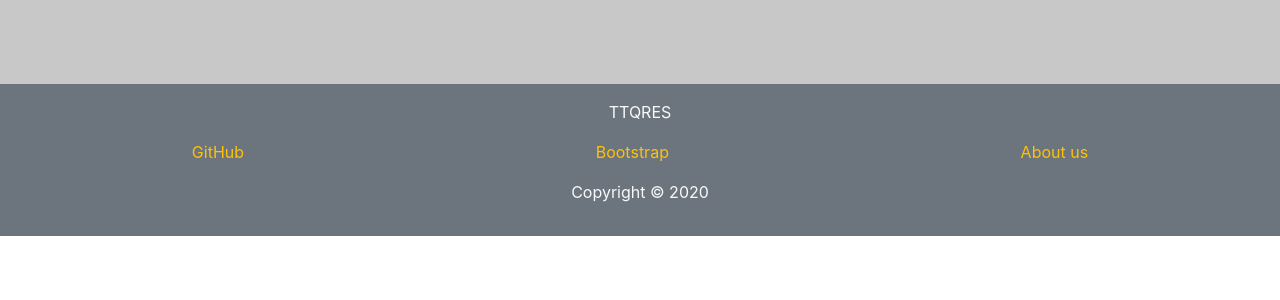
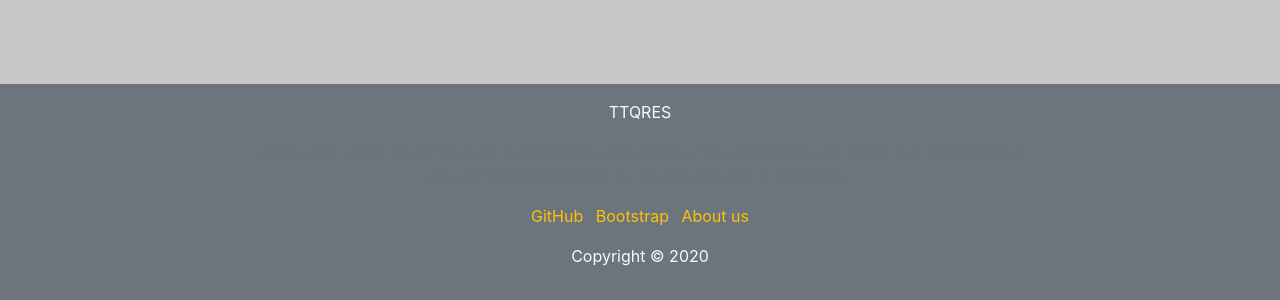
Before and after one commit to motifoye/motifoye.github.io, a plain HTML site: page index.html in a window 1280 px wide. Shown: the part 972-1272 px from the top of the page. Before the commit the page ends 1208 px from the top, so only its background shows below. Drawn offline with nearby package versions, Linux system fonts and the light colour scheme.

Commit message:
Update index.html

```diff
--- a/index.html
+++ b/index.html
@@ -56,22 +56,18 @@
     <footer class="p-3 text-muted text-center text-small bg-secondary">
         <div class="container ">
             <p class="text-light">TTQRES</p>
-            <!-- <p>Копирование материалов с данного сайта возможно только с разрешения администрации сайта
+             <p>Копирование материалов с данного сайта возможно только с разрешения администрации сайта
                 <br>и при указании прямой активной ссылки на источник.
-            </p> -->
+            </p>
         </div>
         <div class="d-sm-flex justify-content-around">
             <ul class="list-inline">
                 <li class="list-inline-item">
                     <a class="text-warning" href="https://github.com/MOTifoYe" target="_blank">GitHub</a>
                 </li>
-            </ul>
-            <ul class="list-inline">
                 <li class="list-inline-item">
                     <a class="text-warning" href="https://getbootstrap.com" target="_blank">Bootstrap</a>
                 </li>
-            </ul>
-            <ul class="list-inline">
                 <li class="list-inline-item">
                     <a class="text-warning" href="./html/about.html">About us</a>
                 </li>
```
